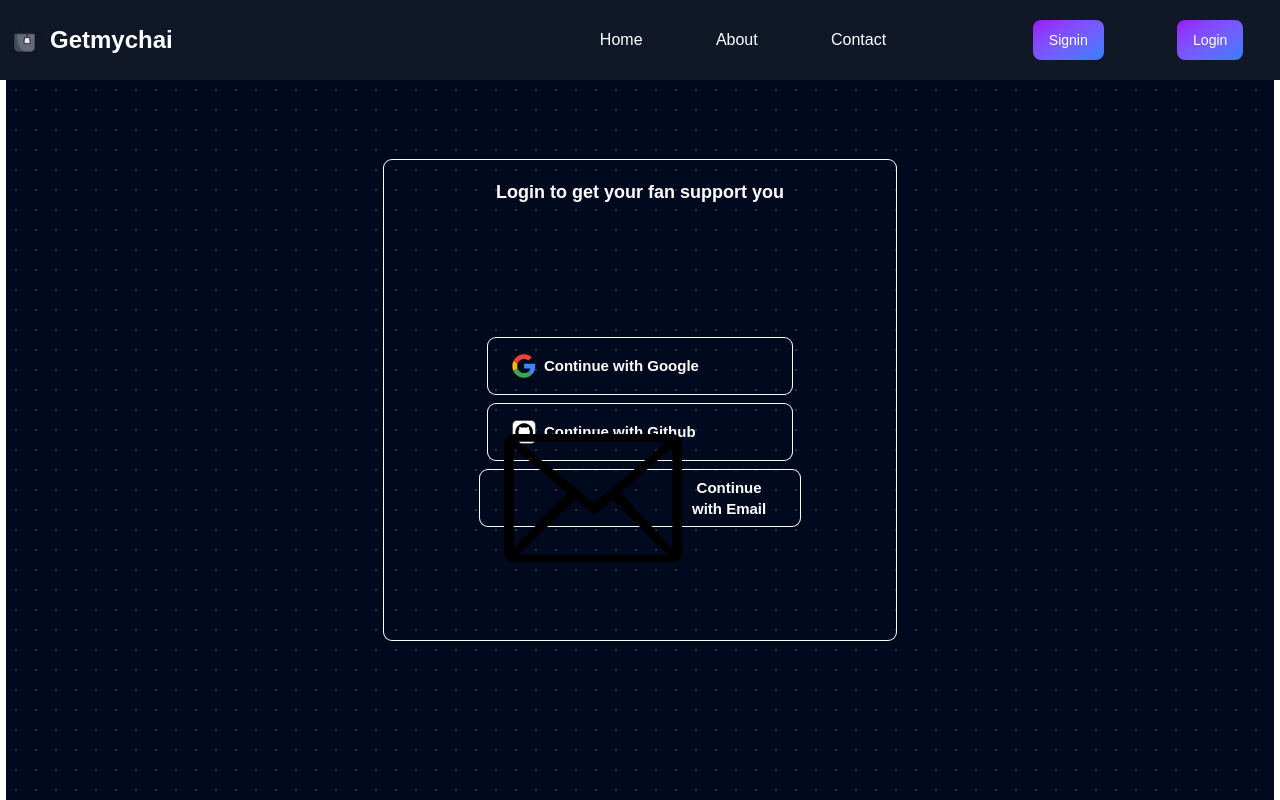
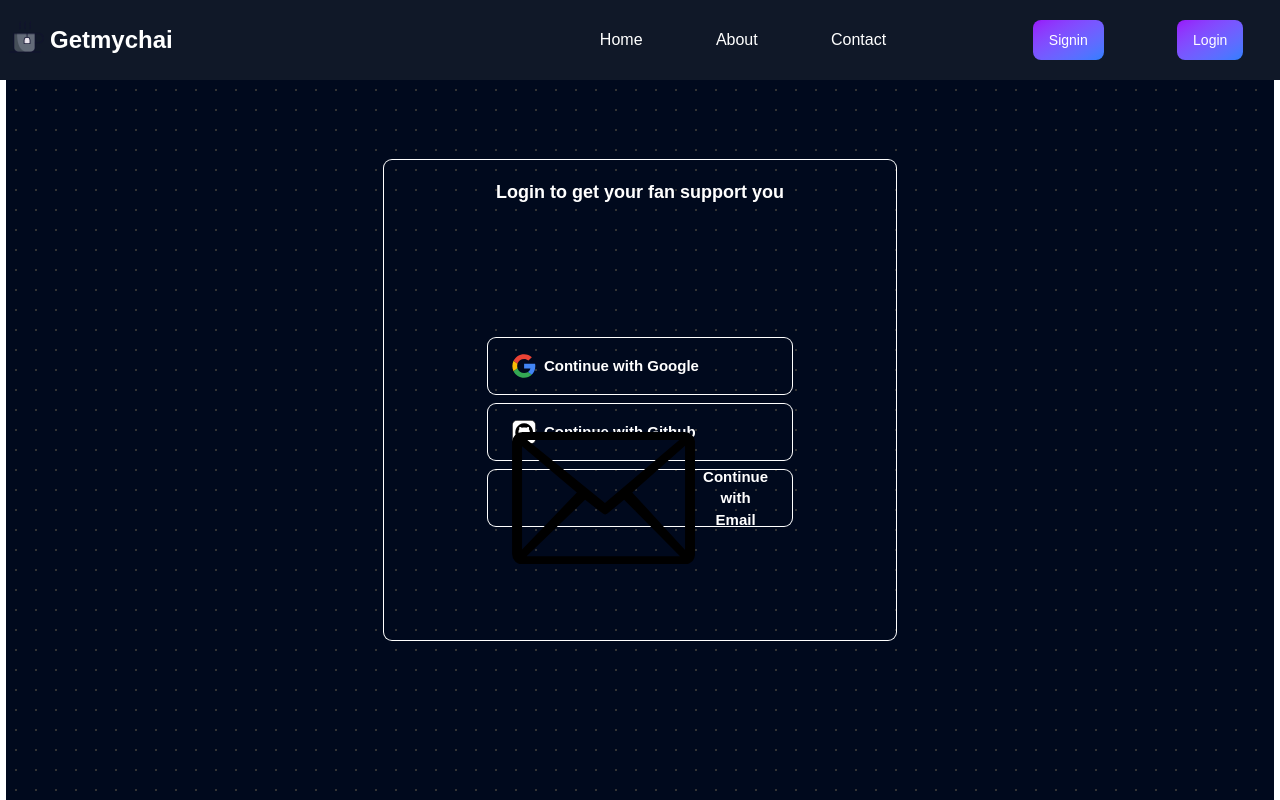
Before and after one commit to Shashikantgiri-web/Getmychap---fund-raising-website, a Next.js app in the folder main-code/: page /login in a window 1280 px wide. Shown: the top 800 px of the page. Built offline with nearby package versions, Linux system fonts and the light colour scheme; no server answers.

Commit message:
Update page.js

```diff
--- a/main-code/app/login/page.js
+++ b/main-code/app/login/page.js
@@ -64,8 +64,8 @@ const login = () => {
                         <span className='text-[15px] font-semibold'>Continue with Github</span>
                     </button>
                     <button
-                        className="w-[99%] h-[7vh] flex items-center rounded-lg ring-1 ring-white max-w-xs px-6 py-2 text-sm font-medium text-white hover:text-white hover:bg-gray-700 focus:outline-none focus:ring-2 focus:ring-offset-2 focus:ring-gray-500" onClick={() => "/signin"}>
-                        <svg id="Layer_1" data-name="Layer 1" xmlns="http://www.w3.org/2000/svg" viewBox="0 0 122.88 88.86"><title>email</title><path d="M7.05,0H115.83a7.07,7.07,0,0,1,7,7.05V81.81a7,7,0,0,1-1.22,4,2.78,2.78,0,0,1-.66,1,2.62,2.62,0,0,1-.66.46,7,7,0,0,1-4.51,1.65H7.05a7.07,7.07,0,0,1-7-7V7.05A7.07,7.07,0,0,1,7.05,0Zm-.3,78.84L43.53,40.62,6.75,9.54v69.3ZM49.07,45.39,9.77,83.45h103L75.22,45.39l-11,9.21h0a2.7,2.7,0,0,1-3.45,0L49.07,45.39Zm31.6-4.84,35.46,38.6V9.2L80.67,40.55ZM10.21,5.41,62.39,47.7,112.27,5.41Z" /></svg>
+                        className="w-[60%] h-[7vh] flex items-center rounded-lg ring-1 ring-white max-w-xs px-6 py-2 text-sm font-medium text-white hover:text-white hover:bg-gray-700 focus:outline-none focus:ring-2 focus:ring-offset-2 focus:ring-gray-500 gap-2" onClick={() => signIn("email")}>
+                        <svg id="Layer_1" data-name="Layer 1" xmlns="http://www.w3.org/2000/svg" viewBox="0 0 122.88 88.86" className='w-6xl fill-white'><title>email</title><path d="M7.05,0H115.83a7.07,7.07,0,0,1,7,7.05V81.81a7,7,0,0,1-1.22,4,2.78,2.78,0,0,1-.66,1,2.62,2.62,0,0,1-.66.46,7,7,0,0,1-4.51,1.65H7.05a7.07,7.07,0,0,1-7-7V7.05A7.07,7.07,0,0,1,7.05,0Zm-.3,78.84L43.53,40.62,6.75,9.54v69.3ZM49.07,45.39,9.77,83.45h103L75.22,45.39l-11,9.21h0a2.7,2.7,0,0,1-3.45,0L49.07,45.39Zm31.6-4.84,35.46,38.6V9.2L80.67,40.55ZM10.21,5.41,62.39,47.7,112.27,5.41Z"  fill="#000000"/></svg>
                         <span className='text-[15px] font-semibold'>Continue with Email</span>
                     </button>
                 </div>
```
